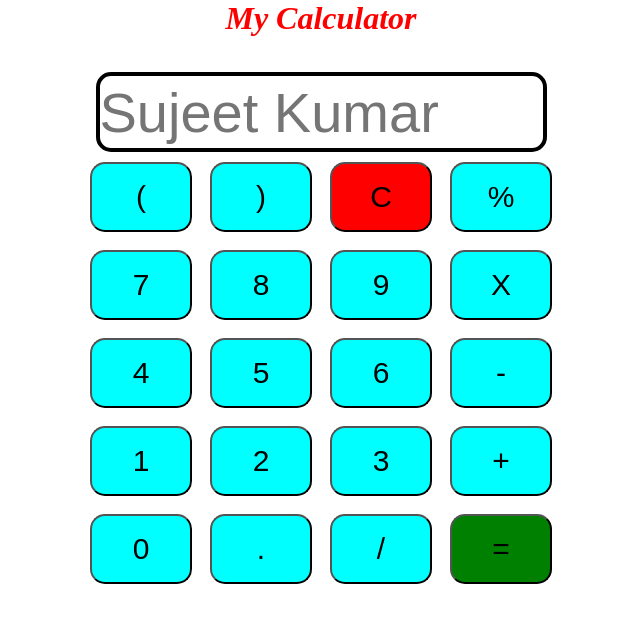
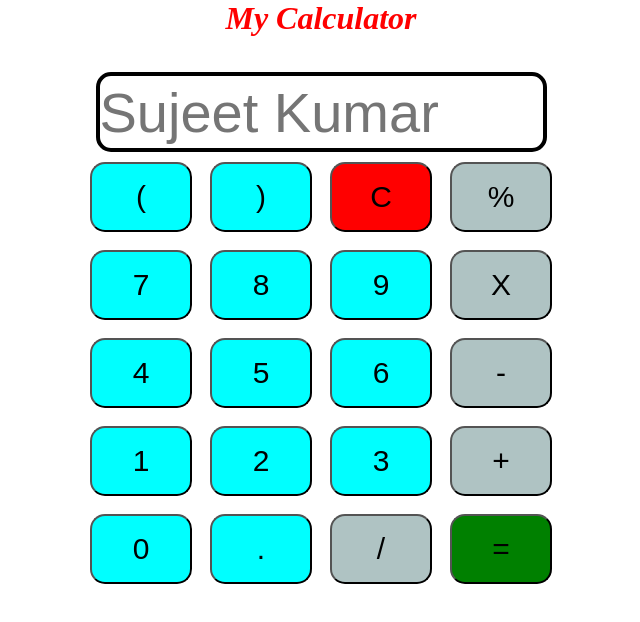
Before and after one commit to sujeetsuvaidyam/calculator, a plain HTML site: page index.html in a window 1280 px wide. Shown: the whole page, without its empty margins (319-959 px from the left). Drawn offline with Linux system fonts and the light colour scheme.

Commit message:
modified css,html

```diff
--- a/css/style.css
+++ b/css/style.css
@@ -31,6 +31,9 @@ button{
 .g{
     background-color: green;
 }
+.op{
+    background-color: rgb(175, 195, 195);
+}
 .calculator{
     /* background-color: blueviolet;   */
     padding: 35px;
--- a/index.html
+++ b/index.html
@@ -19,30 +19,30 @@
                     <td><button>(</button></td>
                     <td><button>)</button></td>
                     <td><button class="c">C</button></td>
-                    <td><button>%</button></td>
+                    <td><button class="op">%</button></td>
                 </tr>
                 <tr>
                     <td><button>7</button></td>
                     <td><button>8</button></td>
                     <td><button>9</button></td>
-                    <td><button>X</button></td>
+                    <td><button class="op">X</button></td>
                 </tr>
                 <tr>
                     <td><button>4</button></td>
                     <td><button>5</button></td>
                     <td><button>6</button></td>
-                    <td><button>-</button></td>
+                    <td><button class="op">-</button></td>
                 </tr>
                 <tr>
                     <td><button>1</button></td>
                     <td><button>2</button></td>
                     <td><button>3</button></td>
-                    <td><button>+</button></td>
+                    <td><button class="op">+</button></td>
                 </tr>
                 <tr>
                     <td><button>0</button></td>
                     <td><button>.</button></td>
-                    <td><button>/</button></td>
+                    <td><button class="op">/</button></td>
                     <td><button class="g">=</button></td>
                 </tr>
             </table>
```
